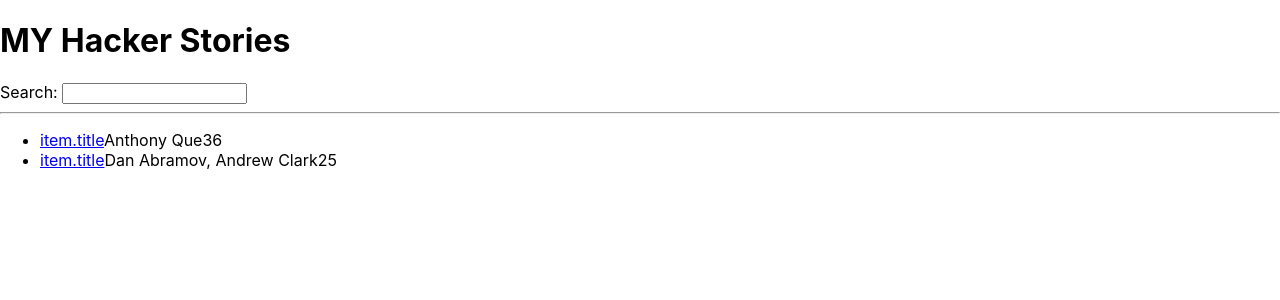
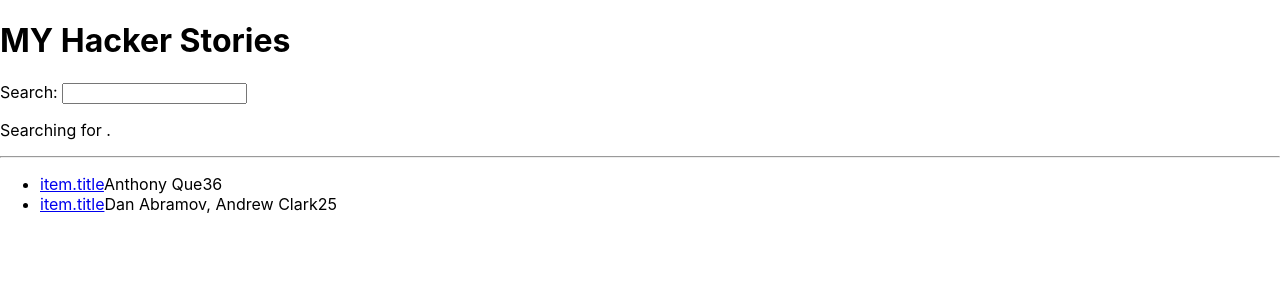
Before and after one commit to BARarch/hacker-stories, a React (Create React App) app: page / in a window 1280 px wide. Shown: the top 300 px of the page. Built offline with nearby package versions, Linux system fonts and the light colour scheme.

Commit message:
:tada: State hook for the search bar :tada:

```diff
--- a/src/App.js
+++ b/src/App.js
@@ -38,7 +38,10 @@ const listB = [
   },
 ];
 
-const App = () => (
+const App = () => {
+  console.log('App Render');
+
+  return (
     <div>
       <h1>MY Hacker Stories</h1>
 
@@ -50,29 +53,44 @@ const App = () => (
 
       </div>
 
-  )
+  );
+};
 
 const Search = () => {
+  console.log('Search Render');
+  const [searchTerm, setSearchTerm] = React.useState('');
+
   const handleChange = (event) => {
-    console.log(event.target.value);
+    setSearchTerm(event.target.value);
   };
 
   return (
     <div>
       <label htmlFor="search">Search: </label>
       <input id="search" type="text" onChange={handleChange} />
+
+      <p>
+        Searching for <strong>{searchTerm}</strong>.
+      </p>
     </div>
   );
 };
 
 
-const List = ({ list }) => (
+const List = ({ list }) => {
+  console.log('List Render');
+
+  return (
     <ul>
       {list.map((item) => <Item key={item.objectID} item={item} />)}
     </ul>
   );
+};
 
-const Item = ({ item }) => (
+const Item = ({ item }) => {
+  console.log('Item Render')
+
+  return (
     <li key={item.objectID}>
       <span>
         <a href={item.url}>item.title</a>
@@ -82,6 +100,7 @@ const Item = ({ item }) => (
       <span>{item.points}</span>
     </li>
   );
+};
 
 
 
--- a/src/index.js
+++ b/src/index.js
@@ -6,9 +6,9 @@ import reportWebVitals from './reportWebVitals';
 
 const root = ReactDOM.createRoot(document.getElementById('root'));
 root.render(
-  <React.StrictMode>
+
     <App />
-  </React.StrictMode>
+
 );
 
 // If you want to start measuring performance in your app, pass a function
```
Lines whose indentation alone changed are shown as unchanged.
